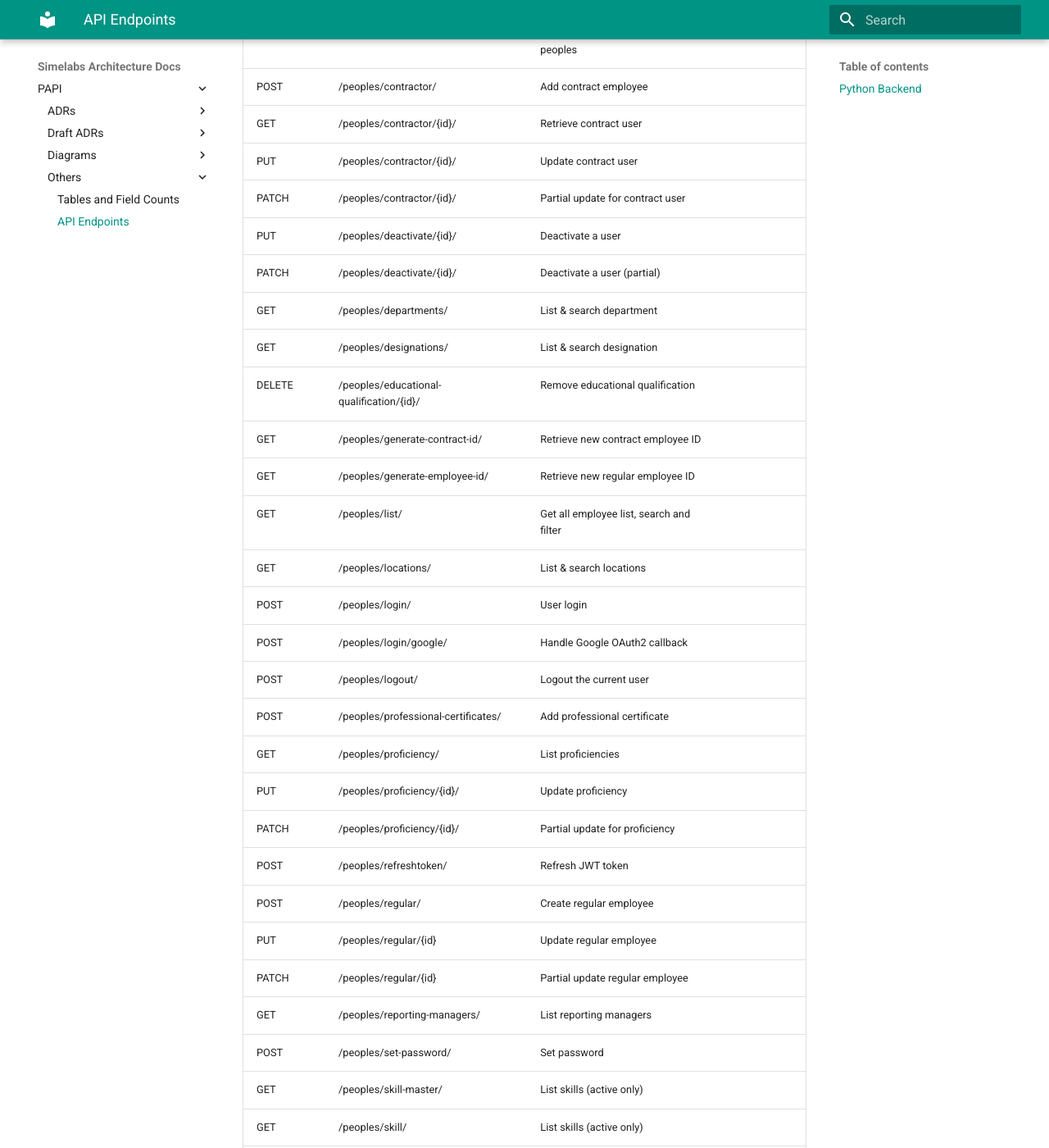
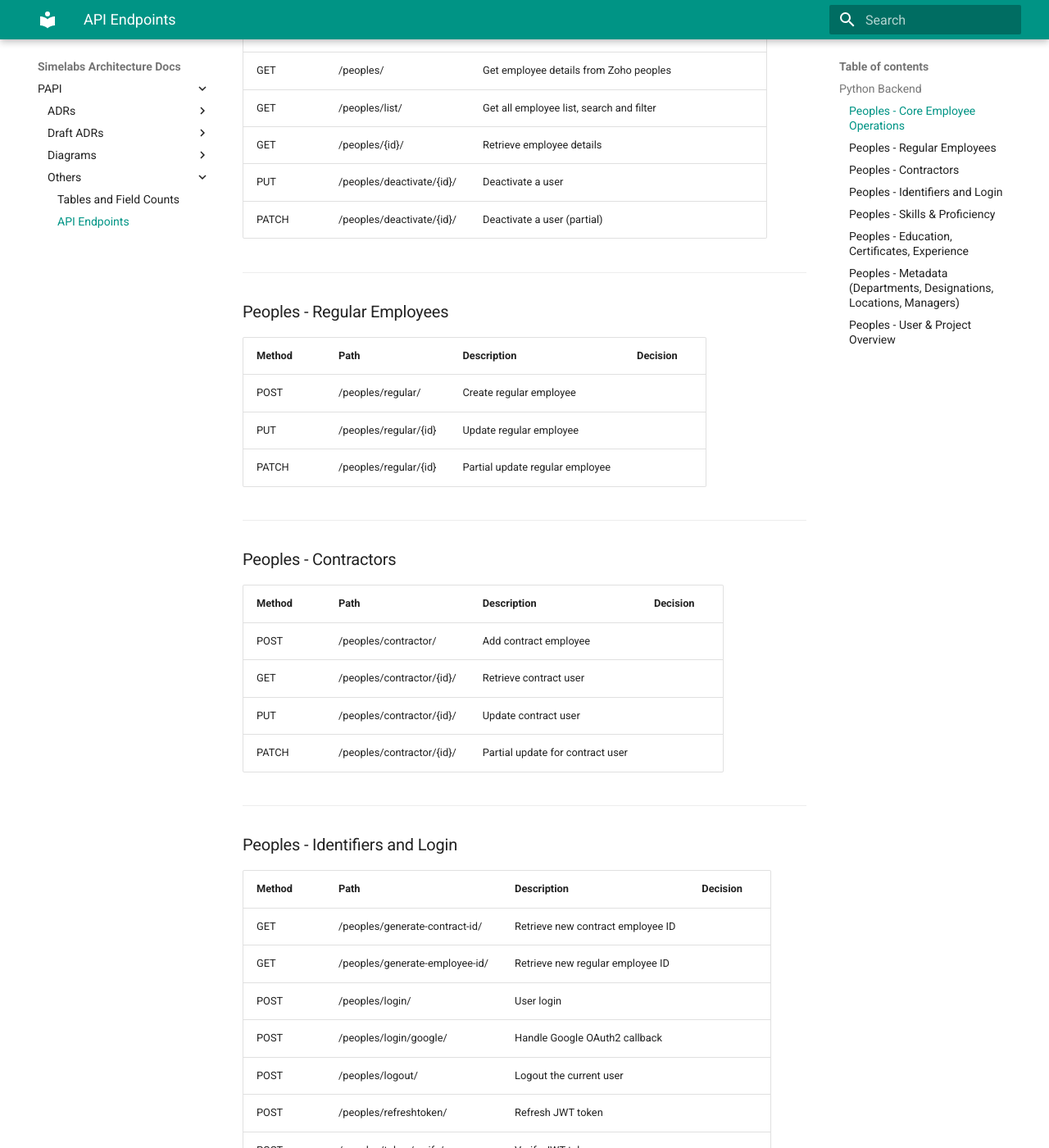
Before and after one commit to anoopsimelabs/architecture-docs, an MkDocs documentation site: the page built from docs/others/api-endpoints.md, in a window 1280 px wide and 1400 px high, scrolled down 259 px. Shown: the whole window at 82% size. Built offline with MkDocs 1.6.1 and Material for MkDocs 9.7.7, drawn with Linux system fonts in a browser that asks for light colours; some of the changed text lies outside the part shown.

Commit message:
Updated api endpoints

```diff
--- a/docs/others/api-endpoints.md
+++ b/docs/others/api-endpoints.md
@@ -2,56 +2,107 @@
 
 ## Python Backend
 
-| Method | Path                                     | Description                              | Decision |
-| ------ | ---------------------------------------- | ---------------------------------------- | -------- |
-| GET    | /peoples/                                | Get employee details from Zoho peoples   |          |
-| POST   | /peoples/contractor/                     | Add contract employee                    |          |
-| GET    | /peoples/contractor/{id}/                | Retrieve contract user                   |          |
-| PUT    | /peoples/contractor/{id}/                | Update contract user                     |          |
-| PATCH  | /peoples/contractor/{id}/                | Partial update for contract user         |          |
-| PUT    | /peoples/deactivate/{id}/                | Deactivate a user                        |          |
-| PATCH  | /peoples/deactivate/{id}/                | Deactivate a user (partial)              |          |
-| GET    | /peoples/departments/                    | List & search department                 |          |
-| GET    | /peoples/designations/                   | List & search designation                |          |
-| DELETE | /peoples/educational-qualification/{id}/ | Remove educational qualification         |          |
-| GET    | /peoples/generate-contract-id/           | Retrieve new contract employee ID        |          |
-| GET    | /peoples/generate-employee-id/           | Retrieve new regular employee ID         |          |
-| GET    | /peoples/list/                           | Get all employee list, search and filter |          |
-| GET    | /peoples/locations/                      | List & search locations                  |          |
-| POST   | /peoples/login/                          | User login                               |          |
-| POST   | /peoples/login/google/                   | Handle Google OAuth2 callback            |          |
-| POST   | /peoples/logout/                         | Logout the current user                  |          |
-| POST   | /peoples/professional-certificates/      | Add professional certificate             |          |
-| GET    | /peoples/proficiency/                    | List proficiencies                       |          |
-| PUT    | /peoples/proficiency/{id}/               | Update proficiency                       |          |
-| PATCH  | /peoples/proficiency/{id}/               | Partial update for proficiency           |          |
-| POST   | /peoples/refreshtoken/                   | Refresh JWT token                        |          |
-| POST   | /peoples/regular/                        | Create regular employee                  |          |
-| PUT    | /peoples/regular/{id}                    | Update regular employee                  |          |
-| PATCH  | /peoples/regular/{id}                    | Partial update regular employee          |          |
-| GET    | /peoples/reporting-managers/             | List reporting managers                  |          |
-| POST   | /peoples/set-password/                   | Set password                             |          |
-| GET    | /peoples/skill-master/                   | List skills (active only)                |          |
-| GET    | /peoples/skill/                          | List skills (active only)                |          |
-| POST   | /peoples/skill/                          | Create skills                            |          |
-| GET    | /peoples/skill/categories/               | List & search skill categories           |          |
-| GET    | /peoples/skill/{id}/                     | Retrieve skill                           |          |
-| PUT    | /peoples/skill/{id}/                     | Update skill                             |          |
-| PATCH  | /peoples/skill/{id}/                     | Partial update skill                     |          |
-| DELETE | /peoples/skill/{id}/                     | Delete skill                             |          |
-| POST   | /peoples/skills-categories/              | Create skill category                    |          |
-| GET    | /peoples/skills-categories/{id}/         | Retrieve skill category                  |          |
-| PUT    | /peoples/skills-categories/{id}/         | Update skill category                    |          |
-| PATCH  | /peoples/skills-categories/{id}/         | Partial update skill category            |          |
-| DELETE | /peoples/skills-categories/{id}/         | Delete skill category                    |          |
-| POST   | /peoples/token/verify/                   | Verify JWT token                         |          |
-| POST   | /peoples/user/skill/                     | Add user skill                           |          |
-| PUT    | /peoples/user/skill/{id}/                | Update user skill                        |          |
-| PATCH  | /peoples/user/skill/{id}/                | Partial update user skill                |          |
-| DELETE | /peoples/user/skill/{id}/                | Delete user skill                        |          |
-| GET    | /peoples/users/                          | Get all user list                        |          |
-| GET    | /peoples/{id}/                           | Retrieve employee details                |          |
-| GET    | /peoples/{id}/certificates/              | Get employee certificates                |          |
-| GET    | /peoples/{id}/user-projects/             | Get employee projects                    |          |
-| GET    | /peoples/{id}/user-skills/               | Get employee skills                      |          |
-| GET    | /peoples/{id}/work-experience/           | Get employee work experiences            |          |
+### Peoples - Core Employee Operations
+
+| Method | Path                      | Description                              | Decision |
+| ------ | ------------------------- | ---------------------------------------- | -------- |
+| GET    | /peoples/                 | Get employee details from Zoho peoples   |          |
+| GET    | /peoples/list/            | Get all employee list, search and filter |          |
+| GET    | /peoples/{id}/            | Retrieve employee details                |          |
+| PUT    | /peoples/deactivate/{id}/ | Deactivate a user                        |          |
+| PATCH  | /peoples/deactivate/{id}/ | Deactivate a user (partial)              |          |
+
+---
+
+### Peoples - Regular Employees
+
+| Method | Path                  | Description                     | Decision |
+| ------ | --------------------- | ------------------------------- | -------- |
+| POST   | /peoples/regular/     | Create regular employee         |          |
+| PUT    | /peoples/regular/{id} | Update regular employee         |          |
+| PATCH  | /peoples/regular/{id} | Partial update regular employee |          |
+
+---
+
+### Peoples - Contractors
+
+| Method | Path                      | Description                      | Decision |
+| ------ | ------------------------- | -------------------------------- | -------- |
+| POST   | /peoples/contractor/      | Add contract employee            |          |
+| GET    | /peoples/contractor/{id}/ | Retrieve contract user           |          |
+| PUT    | /peoples/contractor/{id}/ | Update contract user             |          |
+| PATCH  | /peoples/contractor/{id}/ | Partial update for contract user |          |
+
+---
+
+### Peoples - Identifiers and Login
+
+| Method | Path                           | Description                       | Decision |
+| ------ | ------------------------------ | --------------------------------- | -------- |
+| GET    | /peoples/generate-contract-id/ | Retrieve new contract employee ID |          |
+| GET    | /peoples/generate-employee-id/ | Retrieve new regular employee ID  |          |
+| POST   | /peoples/login/                | User login                        |          |
+| POST   | /peoples/login/google/         | Handle Google OAuth2 callback     |          |
+| POST   | /peoples/logout/               | Logout the current user           |          |
+| POST   | /peoples/refreshtoken/         | Refresh JWT token                 |          |
+| POST   | /peoples/token/verify/         | Verify JWT token                  |          |
+| POST   | /peoples/set-password/         | Set password                      |          |
+
+---
+
+### Peoples - Skills & Proficiency
+
+| Method | Path                             | Description                    | Decision |
+| ------ | -------------------------------- | ------------------------------ | -------- |
+| GET    | /peoples/skill-master/           | List skills (active only)      |          |
+| GET    | /peoples/skill/                  | List skills (active only)      |          |
+| POST   | /peoples/skill/                  | Create skills                  |          |
+| GET    | /peoples/skill/{id}/             | Retrieve skill                 |          |
+| PUT    | /peoples/skill/{id}/             | Update skill                   |          |
+| PATCH  | /peoples/skill/{id}/             | Partial update skill           |          |
+| DELETE | /peoples/skill/{id}/             | Delete skill                   |          |
+| GET    | /peoples/skill/categories/       | List & search skill categories |          |
+| POST   | /peoples/skills-categories/      | Create skill category          |          |
+| GET    | /peoples/skills-categories/{id}/ | Retrieve skill category        |          |
+| PUT    | /peoples/skills-categories/{id}/ | Update skill category          |          |
+| PATCH  | /peoples/skills-categories/{id}/ | Partial update skill category  |          |
+| DELETE | /peoples/skills-categories/{id}/ | Delete skill category          |          |
+| GET    | /peoples/proficiency/            | List proficiencies             |          |
+| PUT    | /peoples/proficiency/{id}/       | Update proficiency             |          |
+| PATCH  | /peoples/proficiency/{id}/       | Partial update for proficiency |          |
+| POST   | /peoples/user/skill/             | Add user skill                 |          |
+| PUT    | /peoples/user/skill/{id}/        | Update user skill              |          |
+| PATCH  | /peoples/user/skill/{id}/        | Partial update user skill      |          |
+| DELETE | /peoples/user/skill/{id}/        | Delete user skill              |          |
+| GET    | /peoples/{id}/user-skills/       | Get employee skills            |          |
+
+---
+
+### Peoples - Education, Certificates, Experience
+
+| Method | Path                                     | Description                      | Decision |
+| ------ | ---------------------------------------- | -------------------------------- | -------- |
+| DELETE | /peoples/educational-qualification/{id}/ | Remove educational qualification |          |
+| POST   | /peoples/professional-certificates/      | Add professional certificate     |          |
+| GET    | /peoples/{id}/certificates/              | Get employee certificates        |          |
+| GET    | /peoples/{id}/work-experience/           | Get employee work experiences    |          |
+
+---
+
+### Peoples - Metadata (Departments, Designations, Locations, Managers)
+
+| Method | Path                         | Description               | Decision |
+| ------ | ---------------------------- | ------------------------- | -------- |
+| GET    | /peoples/departments/        | List & search department  |          |
+| GET    | /peoples/designations/       | List & search designation |          |
+| GET    | /peoples/locations/          | List & search locations   |          |
+| GET    | /peoples/reporting-managers/ | List reporting managers   |          |
+
+---
+
+### Peoples - User & Project Overview
+
+| Method | Path                         | Description           | Decision |
+| ------ | ---------------------------- | --------------------- | -------- |
+| GET    | /peoples/users/              | Get all user list     |          |
+| GET    | /peoples/{id}/user-projects/ | Get employee projects |          |
```
